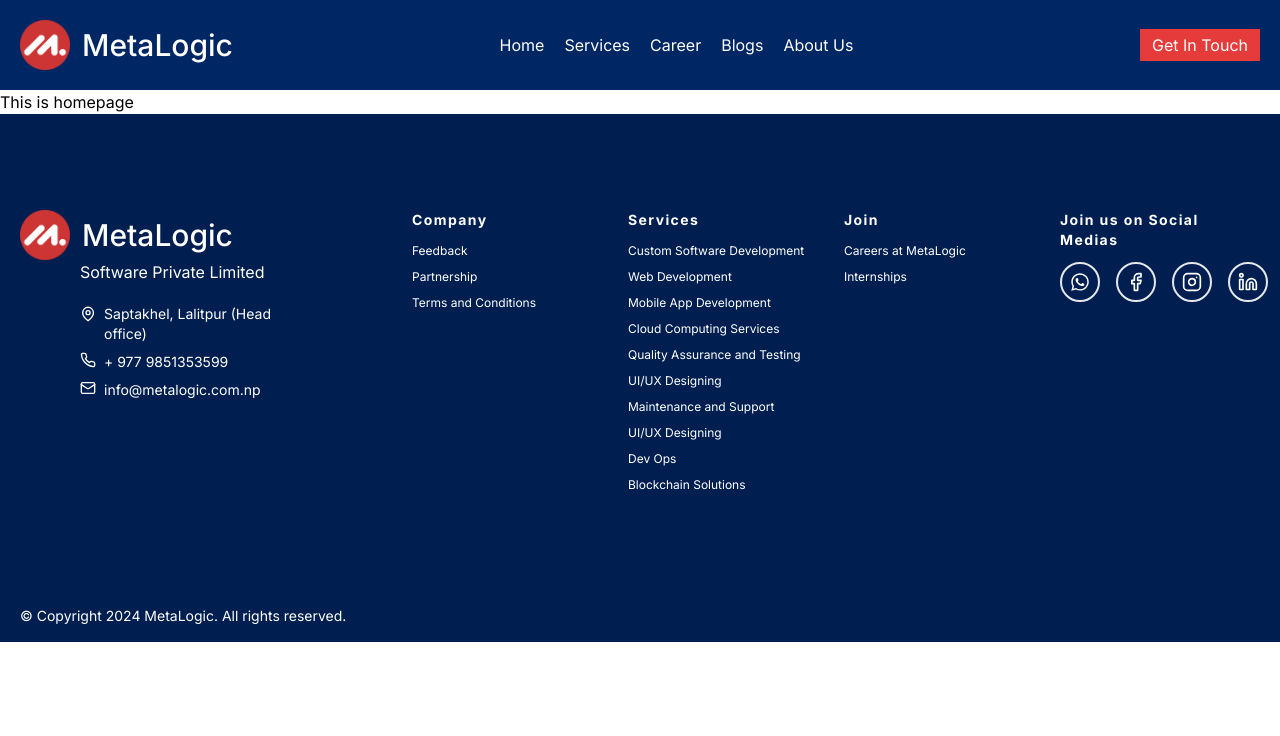
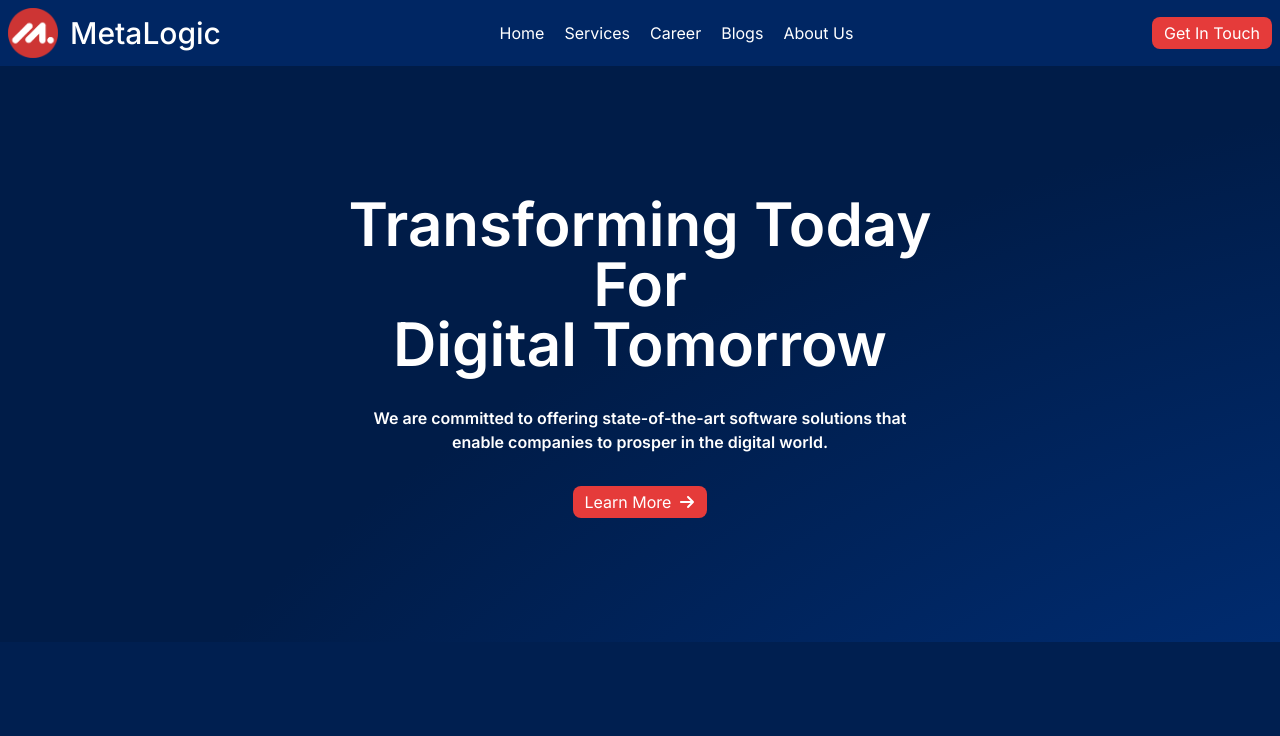
Before and after one commit to 1sudeep1/MetaLogic-Task, a Next.js app: page / in a window 1280 px wide. Shown: the top 736 px of the page. Built offline with nearby package versions, Linux system fonts and the light colour scheme.

Commit message:
home hero banner section completed

```diff
--- a/src/app/components/navbar/page.js
+++ b/src/app/components/navbar/page.js
@@ -5,7 +5,7 @@
 const Navbar = () => {
     return (
         <header className="body-font bg-[#002663] text-white">
-            <div className="container mx-auto flex flex-wrap p-5 flex-row items-center">
+            <div className="container mx-auto flex flex-wrap p-2 flex-row items-center">
                 <a className="flex title-font font-medium items-center text-gray-900 mb-4 md:mb-0">
                     <Image src='/metalogo.png' alt='metalogic company logo' width={50} height={50} />
                     <span className="ml-3 text-3xl text-white">MetaLogic</span>
@@ -17,7 +17,7 @@
                     <a className="mr-5">Blogs</a>
                     <a className="mr-5">About Us</a>
                 </nav>
-                <button className="hidden lg:inline-flex items-center bg-[#E53B3A] border-0 py-1 px-3 focus:outline-nonerounded text-base mt-4 md:mt-0">
+                <button className="hidden lg:inline-flex items-center bg-[#E53B3A] border-0 py-1 px-3 focus:outline-nonerounded rounded-lg text-base mt-4 md:mt-0">
                     Get In Touch
                 </button>
 
@@ -34,7 +34,7 @@
                         <a className="mr-5">Blogs</a>
                         <a className="mr-5">About Us</a>
                     </nav>
-                        <button className="bg-[#002663] border-0 py-1 px-3 focus:outline-nonerounded text-base mt-4 md:mt-0">
+                        <button className="bg-[#002663] rounded-lg border-0 py-1 px-3 focus:outline-nonerounded text-base mt-4 md:mt-0">
                             Get In Touch
                         </button>
                     </div>
--- a/src/app/page.js
+++ b/src/app/page.js
@@ -1,9 +1,19 @@
-// import Image from "next/image";
-// import styles from "./page.module.css";
+import { FaArrowRight } from "react-icons/fa6";
 export default function Home() {
   return (
-    <>
-      This is homepage
-    </>
+    <main className="bg-[url('/herobg.svg')] h-[30rem] lg:h-[36rem] w-full text-white text-center">
+      <h2 className="text-4xl font-semibold lg:text-6xl pt-16 sm:pt-32 mb-8">Transforming Today
+        <br />
+        For
+        <br />
+        Digital Tomorrow</h2>
+      <p className="w-[90vw] font-semibold lg:w-full mb-8">We are committed to offering state-of-the-art software solutions that
+        <br />
+        enable companies to prosper in the digital world.</p>
+      <button className="flex items-center mx-auto gap-2 bg-[#E53B3A] border-0 py-1 px-3 focus:outline-nonerounded rounded-lg text-base mt-4 md:mt-0">
+        Learn More
+        <FaArrowRight />
+      </button>
+    </main>
   );
 }
```
Also changed, not shown: public/herobg.svg (added).
